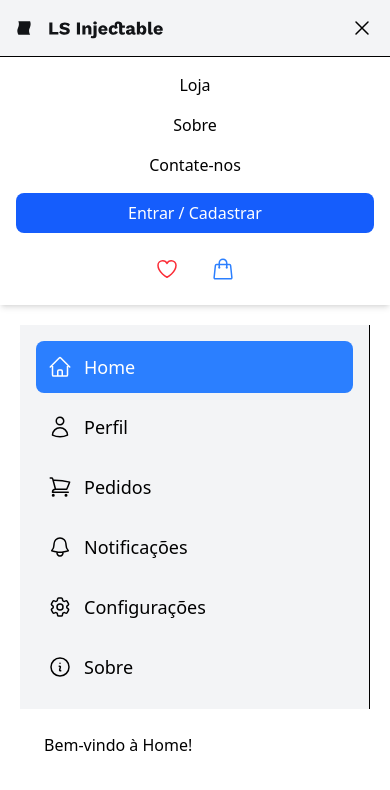
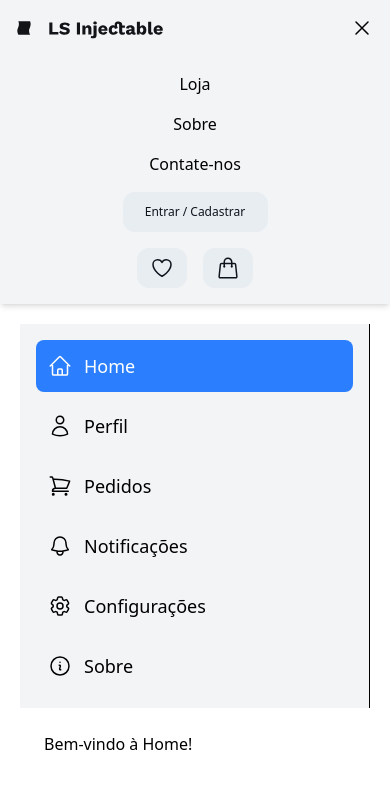
Before and after one commit to OsivaTech/ecommerce-front, a Next.js app: page /admin in a window 390 px wide. Both pictures are taken after a click on the button 362 px from the left and 28 px from the top of the page. Shown: the top 790 px of the page. Built offline with nearby package versions, Linux system fonts and the light colour scheme.

Commit message:
Alteracao no Header

```diff
--- a/src/client/home/header/Header.tsx
+++ b/src/client/home/header/Header.tsx
@@ -64,7 +64,7 @@ export default function Header() {
       </div>
 
       {menuOpen && (
-        <nav className="lg:hidden flex flex-col items-center gap-4 p-4 bg-white border-t">
+        <nav className="lg:hidden flex flex-col items-center gap-4 p-4 bg-gray-100 ">
           <Link href="/store" className="hover:text-blue-600">
             Loja
           </Link>
@@ -74,17 +74,15 @@ export default function Header() {
           <Link href="/contact" className="hover:text-blue-600">
             Contate-nos
           </Link>
-          <button className="w-full bg-blue-600 text-white py-2 rounded-lg">
-            Entrar / Cadastrar
-          </button>
+          <Button text="Entrar / Cadastrar" className="w-[145px]" />
           <div className="flex gap-4">
-            <button className="p-2 rounded-lg hover:bg-gray-100">
-              <HeartIcon className="w-6 h-6 text-red-500" />
-            </button>
+            <IconButton
+              icon={<HeartIcon className="h-6 w-6 text-[#0D141C]" />}
+            />
             <Link href="/cart">
-              <button className="p-2 rounded-lg hover:bg-gray-100">
-                <ShoppingBagIcon className="w-6 h-6 text-blue-500" />
-              </button>
+              <IconButton
+                icon={<ShoppingBagIcon className="h-6 w-6 text-[#0D141C]" />}
+              />
             </Link>
           </div>
         </nav>
```
